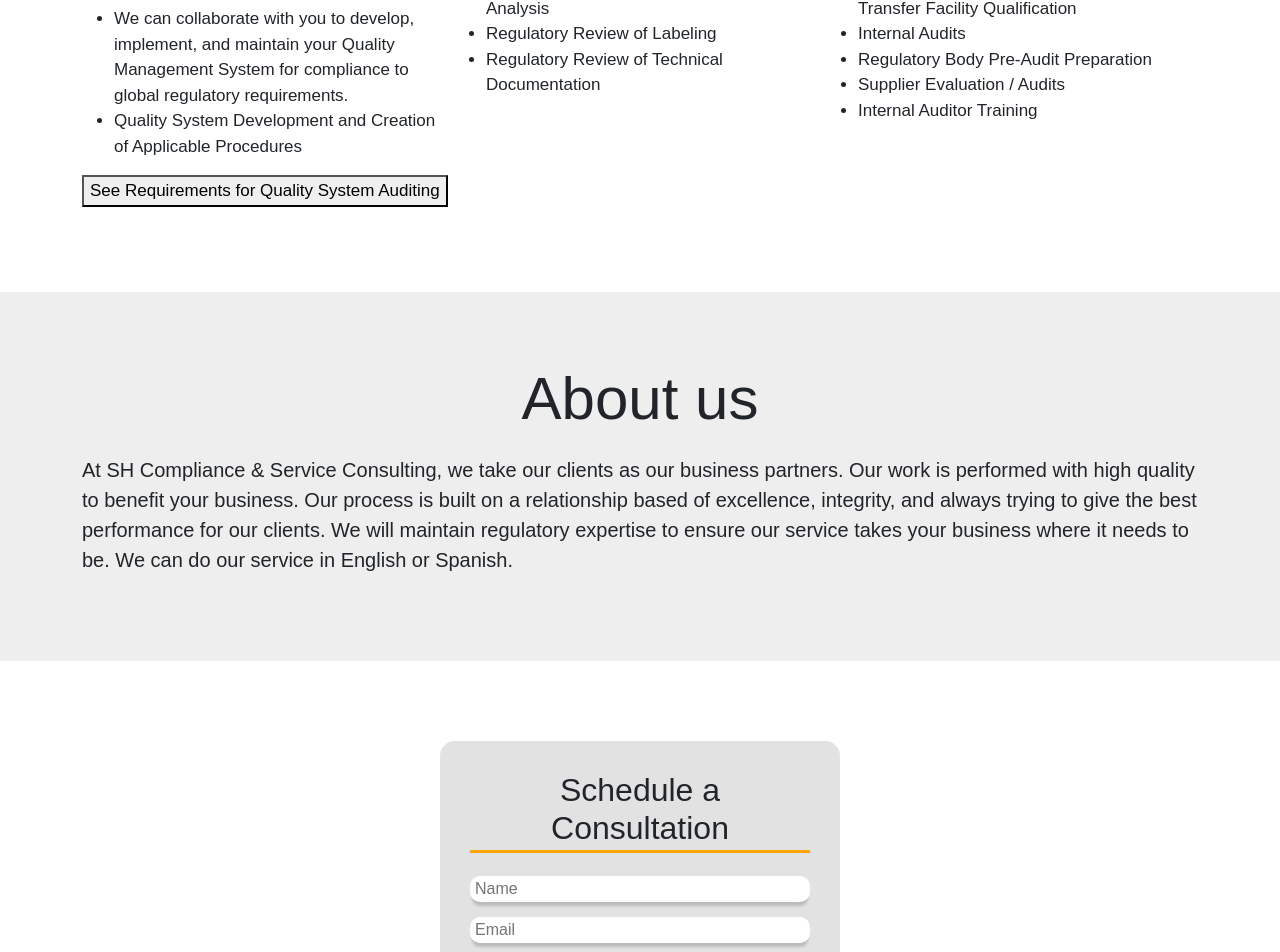
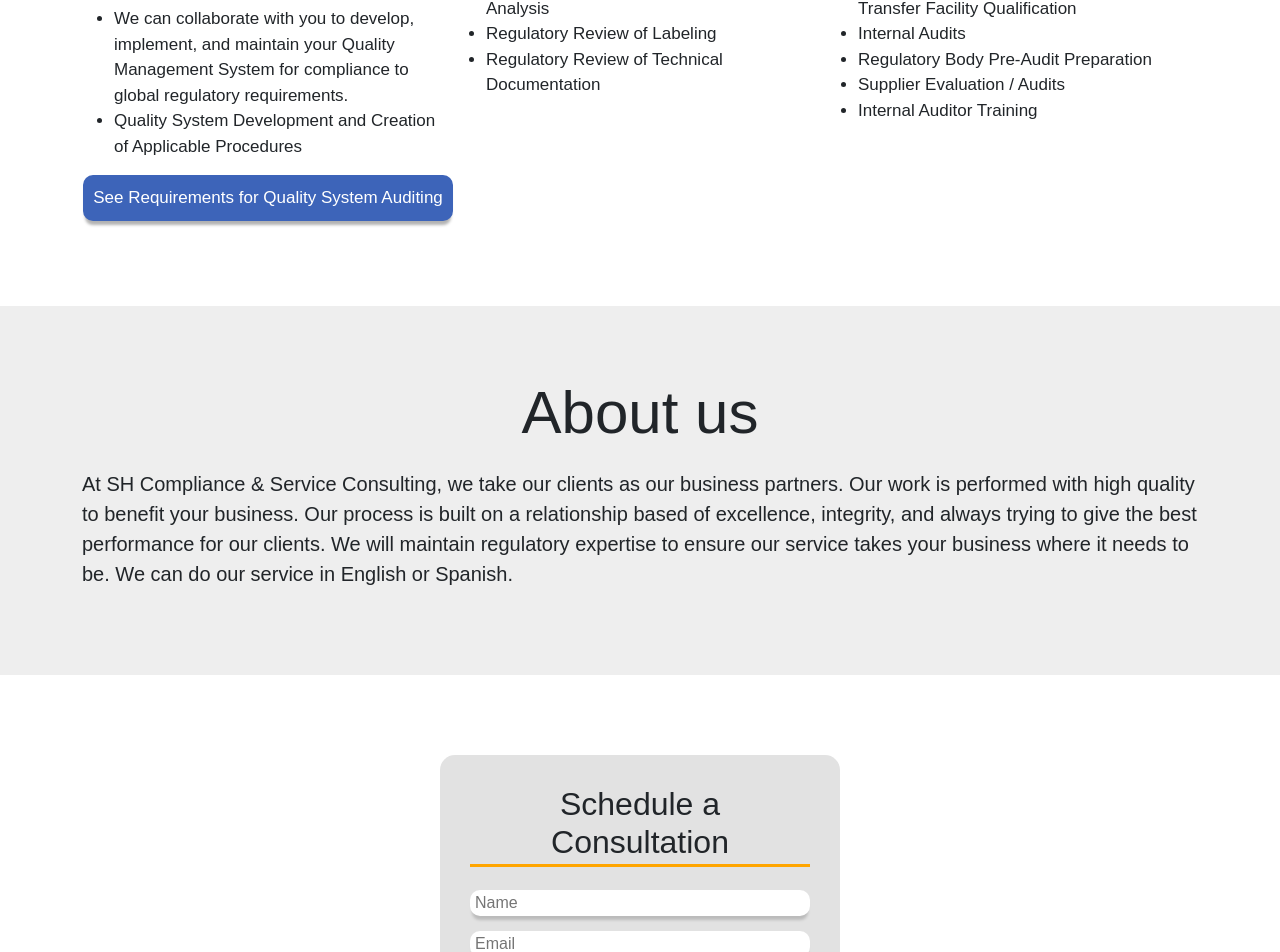
Before and after one commit to bsmrdel101/sh-service-consulting, a React (Create React App) app: page /#/home in a window 1280 px wide. Shown: the part 973-1925 px from the top of the page. Built offline with nearby package versions, Linux system fonts and the light colour scheme; no server answers.

Commit message:
added styling for the services button

```diff
--- a/src/components/App/App.css
+++ b/src/components/App/App.css
@@ -4,6 +4,8 @@
   height: 100%;
   --body-font-size: 20px;
   --smaller-font-size: 17px;
+  --blue-btn: rgb(61, 100, 185);
+  --blue-btn-hover: rgb(72, 115, 207);
 }
 
 body {
--- a/src/components/CompanyServices/CompanyServices.css
+++ b/src/components/CompanyServices/CompanyServices.css
@@ -15,3 +15,23 @@
     font-size: 30px;
     text-align: center;
 }
+
+.services-btn {
+    border: none;
+    border-radius: 10px;
+    padding: 10px;
+    color: white;
+    background-color: var(--blue-btn);
+    box-shadow: 0 6px 3px -2px rgba(0, 0, 0, 0.301);
+    transition: ease 0.3s;
+}
+
+.services-btn:hover {
+    background-color: var(--blue-btn-hover);
+    transform: scale(1.02, 1.02);
+    box-shadow: 0 6px 3px -2px rgba(61, 100, 185, 0.301);
+}
+
+.services-btn:focus {
+    background-color: rgb(86, 132, 231);
+}
--- a/src/components/CompanyServices/CompanyServices.jsx
+++ b/src/components/CompanyServices/CompanyServices.jsx
@@ -16,7 +16,9 @@
                             <li>We can collaborate with you to develop, implement, and maintain your Quality Management System for compliance to global regulatory requirements.</li>
                             <li>Quality System Development and Creation of Applicable Procedures</li>
                         </ul>
-                        <button className='services-btn'>See Requirements for Quality System Auditing</button>
+                        <center>
+                            <button className='services-btn'>See Requirements for Quality System Auditing</button>
+                        </center>
                     </div>
                     <div class="col-lg-4">
                         <center><img src='safety.jpeg' height="200px" /></center>
```
